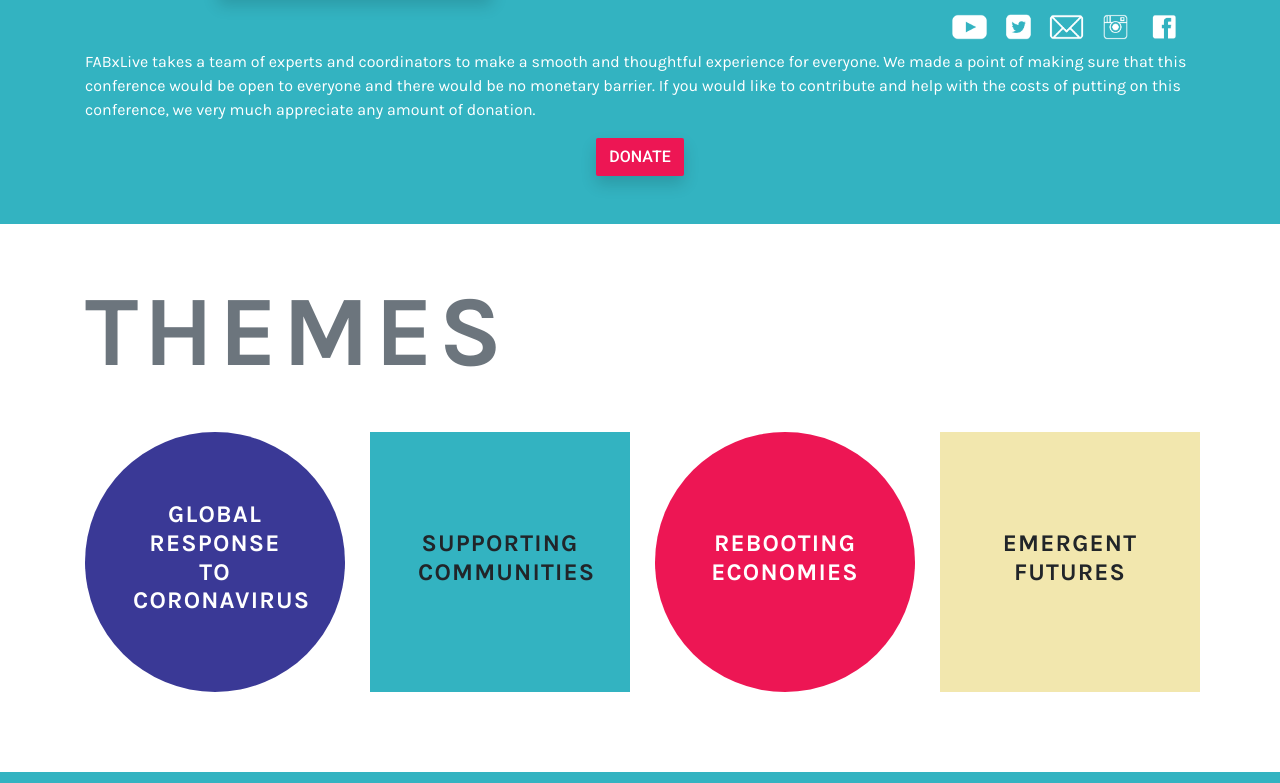
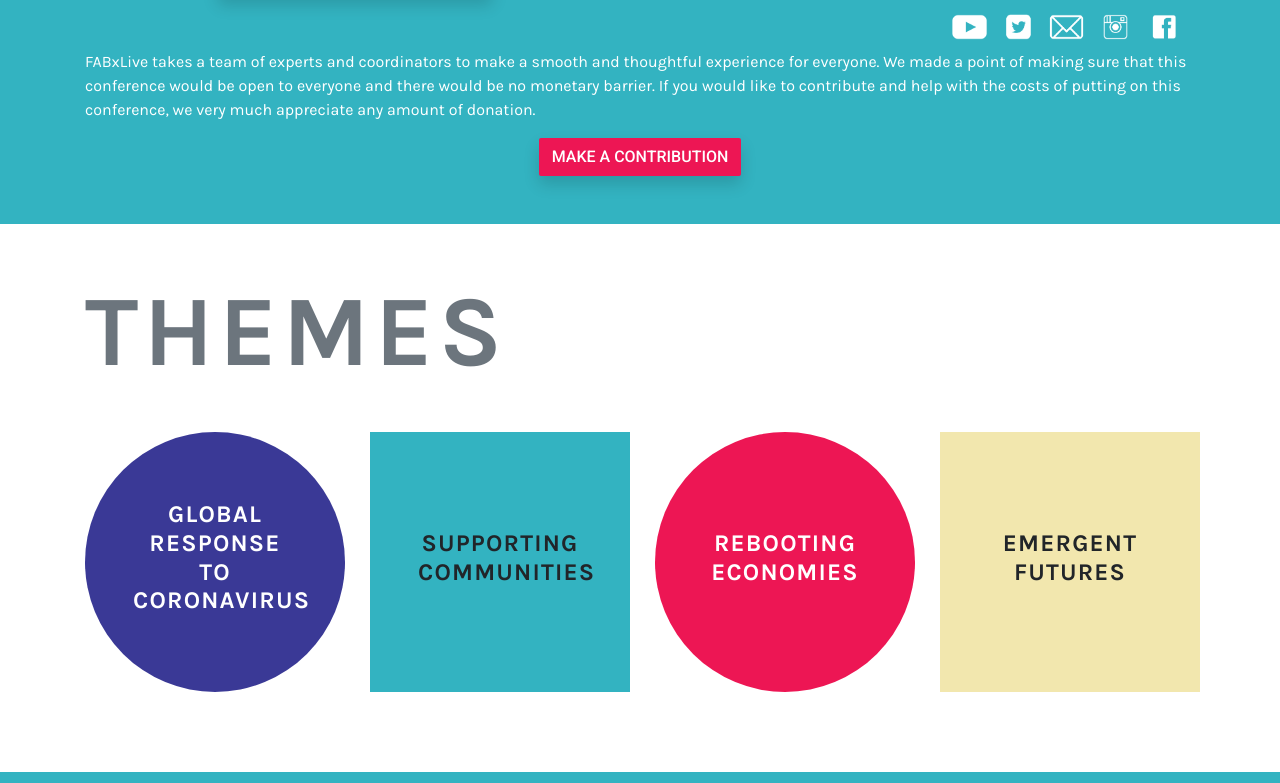
Before and after one commit to fabfoundation/fabxlive2020, a Jekyll site: the page built from index.html, in a window 1280 px wide and 900 px high, scrolled down 1093 px, cut to the strip 117-900 px from the top of the window. Built offline with Jekyll 4.4.1, drawn with Linux system fonts in a browser that asks for light colours; nearby versions of some CDN libraries.

Commit message:
Update index.html

```diff
--- a/index.html
+++ b/index.html
@@ -80,7 +80,7 @@ title: FABxLive
     </p>
 
     <div class="text-center">
-      <a class="btn bg-red shadow" href="https://www.paypal.com/cgi-bin/webscr?cmd=_s-xclick&hosted_button_id=34FLFMHL4ACB6&source=url" target="_blank">DONATE</a>
+      <a class="btn bg-red shadow" href="https://www.paypal.com/cgi-bin/webscr?cmd=_s-xclick&hosted_button_id=34FLFMHL4ACB6&source=url" target="_blank">MAKE A CONTRIBUTION</a>
     </div>
 
   </div>
```
